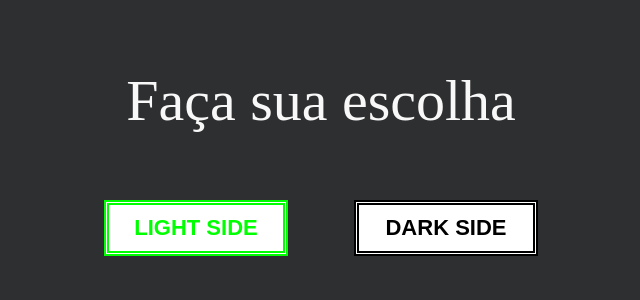
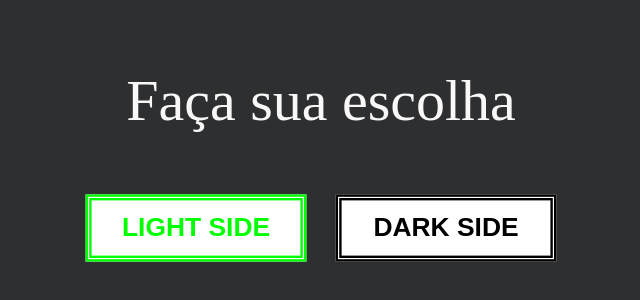
Before and after one commit to MhariaSantana/filme, a plain HTML site: page index.html in a window 1280 px wide. Shown: the part 226-526 px from the top of the page, without its empty margins (319-959 px from the left). Drawn offline with Linux system fonts and the light colour scheme.

Commit message:
atualização no tamanho do botao

```diff
--- a/estilo.css
+++ b/estilo.css
@@ -82,6 +82,7 @@ table {
     width: 150px;
     text-align: center;
     text-transform: uppercase;
+    transform: scale(1.2);
 
 
 }
@@ -102,6 +103,7 @@ table {
     width: 150px;
     text-align: center;
     text-transform: uppercase;
+    transform: scale(1.2);
 
 }
 .botao-escuro:hover{
```
